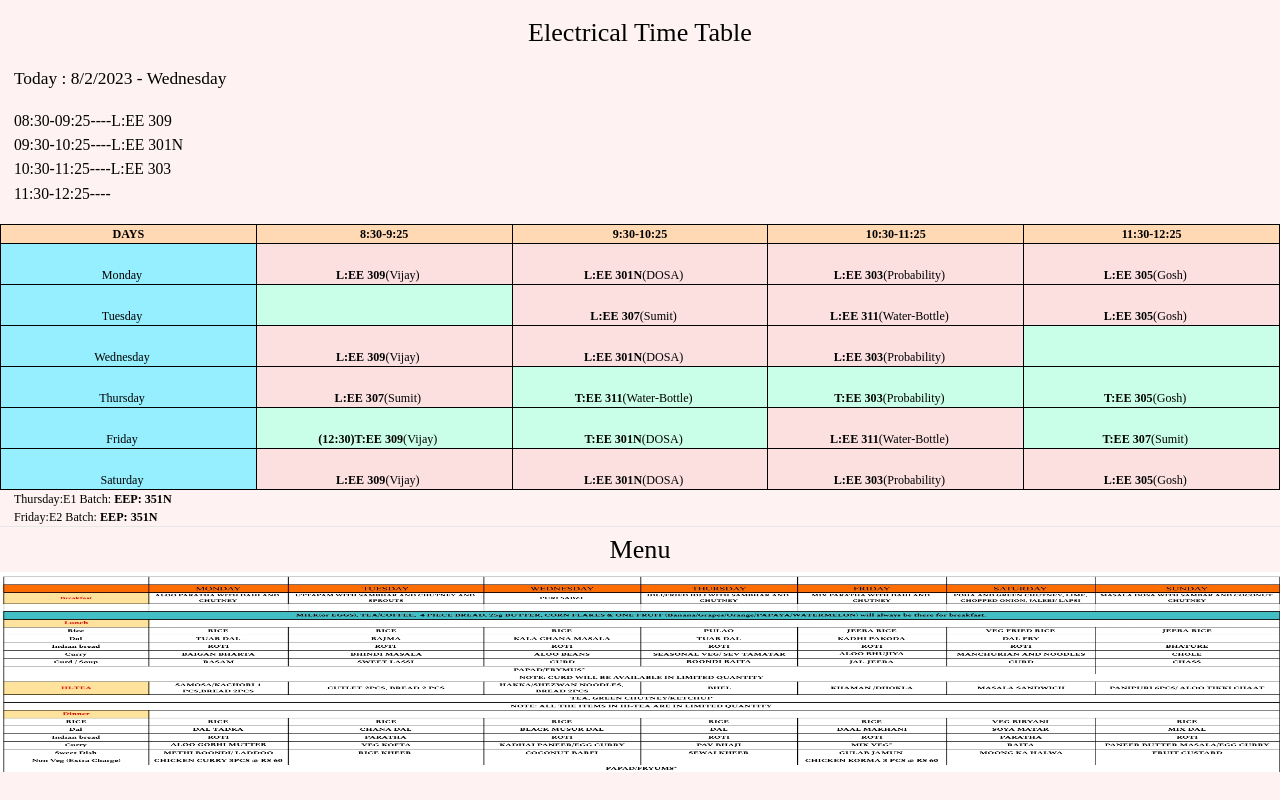
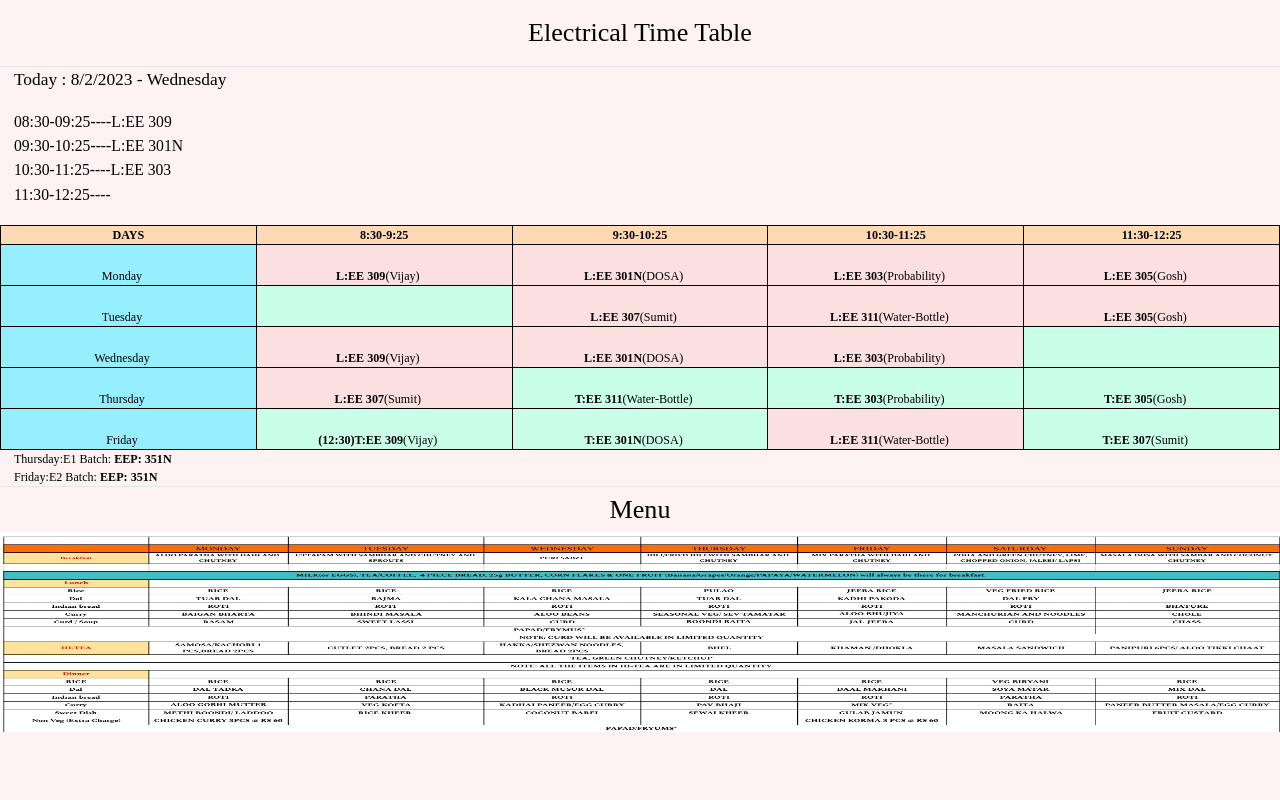
Before and after one commit to Shuffled720/2023-24-TT, a Next.js app: page / in a window 1280 px wide. Built offline with nearby package versions, Linux system fonts and the light colour scheme; a web font is replaced by a local one.

Commit message:
code clean

```diff
--- a/app/globals.css
+++ b/app/globals.css
@@ -6,14 +6,11 @@
   box-sizing: border-box;
   font-family: caudex;
   font-size: 0.87rem;
-  /* overflow: hidden; */
 }
 
 @tailwind base;
 @tailwind components;
 @tailwind utilities;
-
-
 
 table,
 th,
--- a/app/layout.js
+++ b/app/layout.js
@@ -1,7 +1,4 @@
 import './globals.css'
-
-
-
 export const metadata = {
   title: 'EE Time Table',
   description: 'Electrical is very important',
--- a/app/page.js
+++ b/app/page.js
@@ -4,27 +4,22 @@ import data from "../helper/data"
 export default function Home() {
   const today = new Date().toLocaleDateString();
   const day = new Date().toLocaleDateString('en-us', { weekday: 'long' });
-  // const day = "Monday";
 
-  // const todayData = data?.tt?.day ? data.tt.day : 'Tuesday';
   const todayData = data.tt[day]
 
 
 
   return (
-    // <div className="h-screen bg-gradient-to-r from-indigo-500 via-purple-500 to-pink-500">
     <div className="h-screen bg-red-50">
       <h1 className="text-center text-3xl py-5">Electrical Time Table</h1>
-
+      <hr />
       <section id="todays">
         <div className="px-4">
-          {/* <h3 className="text-left text-xl  ">Today's TT</h3> */}
           <h3 className="text-left text-xl"  > Today : {today} - {day}</h3>
           {todayData ?
             <>
               <br />
               < ul >
-
                 <li><p className="text-lg">08:30-09:25----{todayData ? todayData[0].title : ""}</p></li>
                 <li><p className="text-lg">09:30-10:25----{todayData ? todayData[1].title : ""}</p></li>
                 <li><p className="text-lg">10:30-11:25----{todayData ? todayData[2].title : ""}</p></li>
@@ -36,7 +31,6 @@ export default function Home() {
             <></>
           }
         </div>
-
       </section >
       <section id="full-view">
         <div>
@@ -63,7 +57,6 @@ export default function Home() {
                   </tr>
                 </>
               ))}
-
             </tbody>
           </table>
           <div className='px-4'>
--- a/helper/data.json
+++ b/helper/data.json
@@ -109,28 +109,6 @@
                 "type": "Tutorial",
                 "teacher": "(Sumit)"
             }
-        ],
-        "Saturday": [
-            {
-                "title": "L:EE 309",
-                "type": "Lecture",
-                "teacher": "(Vijay)"
-            },
-            {
-                "title": "L:EE 301N",
-                "type": "Lecture",
-                "teacher": "(DOSA)"
-            },
-            {
-                "title": "L:EE 303",
-                "type": "Lecture",
-                "teacher": "(Probability)"
-            },
-            {
-                "title": "L:EE 305",
-                "type": "Lecture",
-                "teacher": "(Gosh)"
-            }
         ]
     }
 }
```
